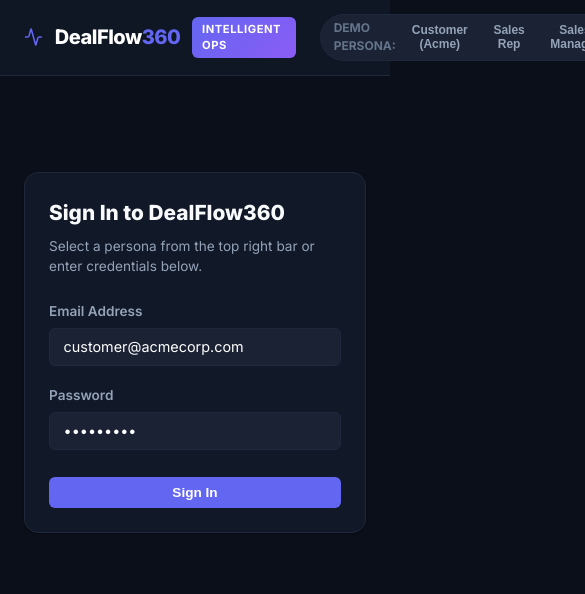
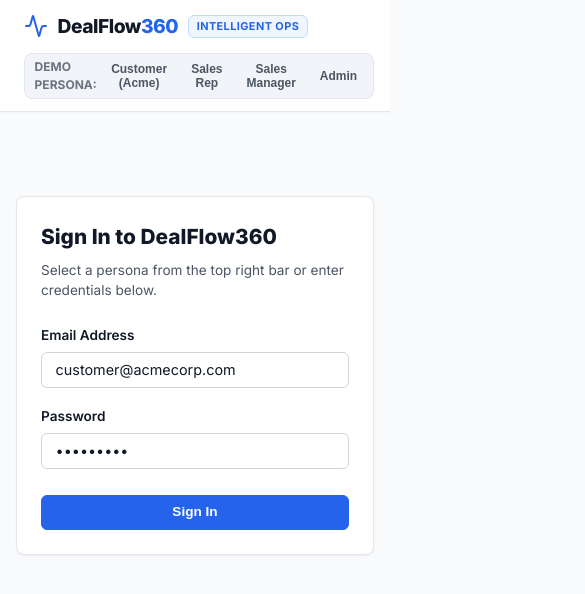
Before and after one commit to parth-soni67/Odoo-finale-2026, a React app in the folder frontend/: page / in a window 390 px wide. Shown: the top 594 px of the page, 585 px wide, since content can reach past the window. Built offline with nearby package versions, Linux system fonts and the light colour scheme; no server answers; the HTML template or start-up script is replaced by a standard one.

Commit message:
style: redesign frontend with professional light theme

```diff
--- a/frontend/src/App.jsx
+++ b/frontend/src/App.jsx
@@ -90,7 +90,7 @@ export default function App() {
 
   if (authLoading) {
     return (
-      <div style={{ display: "flex", height: "100vh", alignItems: "center", justifyContent: "center", background: "var(--bg-main)", color: "#fff" }}>
+      <div style={{ display: "flex", height: "100vh", alignItems: "center", justifyContent: "center", background: "var(--bg-main)", color: "var(--text-primary)", fontWeight: 600 }}>
         Loading DealFlow360...
       </div>
     );
--- a/frontend/src/components/CustomerManagement.jsx
+++ b/frontend/src/components/CustomerManagement.jsx
@@ -106,7 +106,7 @@ export function CustomerManagement({ user, onNotify }) {
     <div>
       <div style={{ display: "flex", justifyContent: "space-between", alignItems: "center", marginBottom: "1.5rem" }}>
         <div>
-          <h1 style={{ fontSize: "1.6rem", fontWeight: 800, color: "#fff", display: "flex", alignItems: "center", gap: "0.6rem" }}>
+          <h1 style={{ fontSize: "1.5rem", fontWeight: 800, color: "var(--text-primary)", display: "flex", alignItems: "center", gap: "0.6rem" }}>
             <Users color="var(--primary)" size={24} /> Customer Accounts & Tier Governance
           </h1>
           <p style={{ color: "var(--text-secondary)", fontSize: "0.9rem" }}>
@@ -176,7 +176,7 @@ export function CustomerManagement({ user, onNotify }) {
               ) : (
                 filteredCustomers.map((c) => (
                   <tr key={c.id}>
-                    <td><strong style={{ color: "#fff" }}>{c.company_name}</strong></td>
+                    <td><strong style={{ color: "var(--text-primary)" }}>{c.company_name}</strong></td>
                     <td>{c.contact_name}</td>
                     <td><code>{c.email}</code></td>
                     <td>
--- a/frontend/src/components/NegotiationsReview.jsx
+++ b/frontend/src/components/NegotiationsReview.jsx
@@ -76,7 +76,7 @@ export function NegotiationsReview({ onNotify }) {
     <div>
       <div style={{ display: "flex", justifyContent: "space-between", alignItems: "center", marginBottom: "1.5rem" }}>
         <div>
-          <h1 style={{ fontSize: "1.6rem", fontWeight: 800, color: "#fff", display: "flex", alignItems: "center", gap: "0.6rem" }}>
+          <h1 style={{ fontSize: "1.5rem", fontWeight: 800, color: "var(--text-primary)", display: "flex", alignItems: "center", gap: "0.6rem" }}>
             <MessageSquare color="var(--primary)" size={24} /> Customer Negotiation Review Queue
           </h1>
           <p style={{ color: "var(--text-secondary)", fontSize: "0.9rem" }}>
--- a/frontend/src/components/ProductManagement.jsx
+++ b/frontend/src/components/ProductManagement.jsx
@@ -131,7 +131,7 @@ export function ProductManagement({ user, onNotify }) {
     <div>
       <div style={{ display: "flex", justifyContent: "space-between", alignItems: "center", marginBottom: "1.5rem" }}>
         <div>
-          <h1 style={{ fontSize: "1.6rem", fontWeight: 800, color: "#fff", display: "flex", alignItems: "center", gap: "0.6rem" }}>
+          <h1 style={{ fontSize: "1.5rem", fontWeight: 800, color: "var(--text-primary)", display: "flex", alignItems: "center", gap: "0.6rem" }}>
             <Package color="var(--primary)" size={24} /> Product Catalog Management
           </h1>
           <p style={{ color: "var(--text-secondary)", fontSize: "0.9rem" }}>
@@ -203,7 +203,7 @@ export function ProductManagement({ user, onNotify }) {
                 filteredProducts.map((p) => (
                   <tr key={p.id}>
                     <td>
-                      <strong style={{ color: "#fff" }}>{p.name}</strong>
+                      <strong style={{ color: "var(--text-primary)" }}>{p.name}</strong>
                       {p.description && (
                         <div style={{ fontSize: "0.75rem", color: "var(--text-muted)", maxWidth: "280px" }}>
                           {p.description}
--- a/frontend/src/components/SalesReports.jsx
+++ b/frontend/src/components/SalesReports.jsx
@@ -43,7 +43,7 @@ export function SalesReports({ onNotify }) {
     <div>
       <div style={{ display: "flex", justifyContent: "space-between", alignItems: "center", marginBottom: "1.5rem" }}>
         <div>
-          <h1 style={{ fontSize: "1.6rem", fontWeight: 800, color: "#fff", display: "flex", alignItems: "center", gap: "0.6rem" }}>
+          <h1 style={{ fontSize: "1.5rem", fontWeight: 800, color: "var(--text-primary)", display: "flex", alignItems: "center", gap: "0.6rem" }}>
             <BarChart3 color="var(--primary)" size={24} /> Sales Operations & Governance Analytics
           </h1>
           <p style={{ color: "var(--text-secondary)", fontSize: "0.9rem" }}>
--- a/frontend/src/index.css
+++ b/frontend/src/index.css
@@ -4,51 +4,62 @@
   --font-sans: 'Inter', -apple-system, BlinkMacSystemFont, 'Segoe UI', Roboto, sans-serif;
   --font-mono: 'JetBrains Mono', monospace;
 
-  /* Deep Space Theme Palette */
-  --bg-main: #0b0f19;
-  --bg-surface: #111827;
-  --bg-surface-elevated: #1a2234;
-  --bg-surface-hover: #222d42;
-  --border-subtle: #1f293d;
-  --border-prominent: #2d3b55;
+  /* Clean White / Light Enterprise SaaS Palette */
+  --bg-main: #f8fafc;
+  --bg-surface: #ffffff;
+  --bg-surface-elevated: #f1f5f9;
+  --bg-surface-hover: #e2e8f0;
+  --border-subtle: #e5e7eb;
+  --border-prominent: #cbd5e1;
 
-  /* Typography */
-  --text-primary: #f8fafc;
-  --text-secondary: #94a3b8;
-  --text-muted: #64748b;
+  /* Typography - Maximum Contrast */
+  --text-primary: #111827;
+  --text-secondary: #4b5563;
+  --text-muted: #6b7280;
 
-  /* Brand Accents */
-  --primary: #6366f1;
-  --primary-hover: #4f46e5;
-  --primary-glow: rgba(99, 102, 241, 0.25);
-  --accent-purple: #8b5cf6;
+  /* Primary Action / Brand Color (Enterprise Royal Blue) */
+  --primary: #2563eb;
+  --primary-hover: #1d4ed8;
+  --primary-light: #eff6ff;
+  --primary-border: #bfdbfe;
+  --primary-glow: rgba(37, 99, 235, 0.15);
 
-  /* Semantic Status Colors */
-  --status-healthy: #10b981;
-  --status-healthy-bg: rgba(16, 185, 129, 0.12);
-  --status-healthy-border: rgba(16, 185, 129, 0.3);
+  /* Semantic Status Colors (Pastel Backgrounds + Dark Contrast Text) */
+  --status-healthy: #16a34a;
+  --status-healthy-text: #166534;
+  --status-healthy-bg: #dcfce7;
+  --status-healthy-border: #bbf7d0;
 
-  --status-medium: #f59e0b;
-  --status-medium-bg: rgba(245, 158, 11, 0.12);
-  --status-medium-border: rgba(245, 158, 11, 0.3);
+  --status-medium: #d97706;
+  --status-medium-text: #92400e;
+  --status-medium-bg: #fef3c7;
+  --status-medium-border: #fde68a;
 
-  --status-high: #f43f5e;
-  --status-high-bg: rgba(244, 63, 94, 0.12);
-  --status-high-border: rgba(244, 63, 94, 0.3);
+  --status-high: #dc2626;
+  --status-high-text: #991b1b;
+  --status-high-bg: #fee2e2;
+  --status-high-border: #fecaca;
 
-  --status-info: #0ea5e9;
-  --status-info-bg: rgba(14, 165, 233, 0.12);
-  --status-info-border: rgba(14, 165, 233, 0.3);
+  --status-info: #2563eb;
+  --status-info-text: #1e40af;
+  --status-info-bg: #dbeafe;
+  --status-info-border: #bfdbfe;
 
-  /* Elevation Shadows */
-  --shadow-sm: 0 1px 2px 0 rgba(0, 0, 0, 0.3);
-  --shadow-md: 0 4px 12px -1px rgba(0, 0, 0, 0.4);
-  --shadow-lg: 0 12px 24px -4px rgba(0, 0, 0, 0.5);
-  --shadow-glow: 0 0 20px var(--primary-glow);
+  --status-neutral-text: #374151;
+  --status-neutral-bg: #f3f4f6;
+  --status-neutral-border: #e5e7eb;
 
+  /* Clean Enterprise Elevation Shadows */
+  --shadow-xs: 0 1px 2px 0 rgba(0, 0, 0, 0.05);
+  --shadow-sm: 0 1px 3px 0 rgba(0, 0, 0, 0.07), 0 1px 2px 0 rgba(0, 0, 0, 0.04);
+  --shadow-md: 0 4px 6px -1px rgba(0, 0, 0, 0.08), 0 2px 4px -1px rgba(0, 0, 0, 0.04);
+  --shadow-lg: 0 10px 15px -3px rgba(0, 0, 0, 0.08), 0 4px 6px -2px rgba(0, 0, 0, 0.04);
+  --shadow-xl: 0 20px 25px -5px rgba(0, 0, 0, 0.08), 0 10px 10px -5px rgba(0, 0, 0, 0.03);
+
+  --radius-xs: 4px;
   --radius-sm: 6px;
-  --radius-md: 10px;
-  --radius-lg: 14px;
+  --radius-md: 8px;
+  --radius-lg: 10px;
   --radius-full: 9999px;
 }
 
@@ -72,105 +83,108 @@ body {
   display: flex;
   flex-direction: column;
   min-height: 100vh;
+  background-color: var(--bg-main);
 }
 
 .main-content {
   flex: 1;
-  max-width: 1380px;
+  max-width: 1400px;
   width: 100%;
   margin: 0 auto;
-  padding: 2rem 1.5rem;
+  padding: 1.75rem 1.5rem;
 }
 
-/* Header & Nav */
+/* Header & Navigation */
 .header {
-  background: rgba(17, 24, 39, 0.85);
-  backdrop-filter: blur(12px);
+  background: var(--bg-surface);
   border-bottom: 1px solid var(--border-subtle);
   position: sticky;
   top: 0;
   z-index: 50;
+  box-shadow: 0 1px 2px 0 rgba(0, 0, 0, 0.03);
 }
 
 .header-inner {
-  max-width: 1380px;
+  max-width: 1400px;
   margin: 0 auto;
-  padding: 0.85rem 1.5rem;
+  padding: 0.75rem 1.5rem;
   display: flex;
   align-items: center;
   justify-content: space-between;
-  gap: 1.5rem;
+  gap: 1.25rem;
 }
 
 .brand {
   display: flex;
   align-items: center;
-  gap: 0.75rem;
+  gap: 0.6rem;
   font-weight: 800;
-  font-size: 1.25rem;
+  font-size: 1.2rem;
   letter-spacing: -0.025em;
-  color: #fff;
+  color: var(--text-primary);
   cursor: pointer;
+  user-select: none;
 }
 
 .brand-badge {
-  background: linear-gradient(135deg, var(--primary), var(--accent-purple));
-  color: #fff;
-  padding: 0.25rem 0.6rem;
+  background: var(--primary-light);
+  color: var(--primary);
+  border: 1px solid var(--primary-border);
+  padding: 0.15rem 0.5rem;
   border-radius: var(--radius-sm);
-  font-size: 0.7rem;
+  font-size: 0.68rem;
   font-weight: 700;
   text-transform: uppercase;
-  letter-spacing: 0.05em;
+  letter-spacing: 0.04em;
 }
 
 .nav-links {
   display: flex;
   align-items: center;
-  gap: 0.5rem;
+  gap: 0.35rem;
 }
 
 .nav-item {
   display: flex;
   align-items: center;
-  gap: 0.5rem;
-  padding: 0.5rem 0.85rem;
+  gap: 0.45rem;
+  padding: 0.45rem 0.8rem;
   border-radius: var(--radius-sm);
   color: var(--text-secondary);
   background: transparent;
-  border: none;
+  border: 1px solid transparent;
   font-weight: 500;
-  font-size: 0.9rem;
+  font-size: 0.88rem;
   cursor: pointer;
   transition: all 0.15s ease;
 }
 
 .nav-item:hover {
   color: var(--text-primary);
-  background: var(--bg-surface-hover);
+  background: var(--bg-surface-elevated);
 }
 
 .nav-item.active {
-  color: #fff;
-  background: var(--bg-surface-elevated);
-  border: 1px solid var(--border-prominent);
+  color: var(--primary);
+  background: var(--primary-light);
+  border: 1px solid var(--primary-border);
   font-weight: 600;
 }
 
-/* User Persona Switcher */
+/* User Controls & Persona Switcher */
 .user-controls {
   display: flex;
   align-items: center;
-  gap: 1rem;
+  gap: 0.85rem;
 }
 
 .persona-switcher {
   display: flex;
   align-items: center;
-  gap: 0.4rem;
+  gap: 0.3rem;
   background: var(--bg-surface-elevated);
-  padding: 0.3rem 0.6rem;
-  border-radius: var(--radius-full);
+  padding: 0.25rem 0.4rem;
+  border-radius: var(--radius-md);
   border: 1px solid var(--border-subtle);
   font-size: 0.8rem;
 }
@@ -180,7 +194,7 @@ body {
   border: none;
   color: var(--text-secondary);
   padding: 0.25rem 0.6rem;
-  border-radius: var(--radius-full);
+  border-radius: var(--radius-sm);
   font-size: 0.75rem;
   font-weight: 600;
   cursor: pointer;
@@ -188,23 +202,24 @@ body {
 }
 
 .persona-btn:hover {
-  color: #fff;
+  color: var(--text-primary);
+  background: rgba(255, 255, 255, 0.6);
 }
 
 .persona-btn.active {
   background: var(--primary);
-  color: #fff;
-  box-shadow: 0 0 10px var(--primary-glow);
+  color: #ffffff;
+  box-shadow: 0 1px 2px rgba(0, 0, 0, 0.1);
 }
 
 /* Cards & Containers */
 .card {
   background: var(--bg-surface);
   border: 1px solid var(--border-subtle);
-  border-radius: var(--radius-lg);
+  border-radius: var(--radius-md);
   padding: 1.5rem;
-  box-shadow: var(--shadow-sm);
-  transition: border-color 0.2s ease, box-shadow 0.2s ease;
+  box-shadow: var(--shadow-xs);
+  transition: border-color 0.15s ease, box-shadow 0.15s ease;
 }
 
 .card:hover {
@@ -230,9 +245,9 @@ body {
 /* KPI Summary Cards Grid */
 .kpi-grid {
   display: grid;
-  grid-template-columns: repeat(auto-fit, minmax(200px, 1fr));
+  grid-template-columns: repeat(auto-fit, minmax(220px, 1fr));
   gap: 1rem;
-  margin-bottom: 2rem;
+  margin-bottom: 1.75rem;
 }
 
 .kpi-card {
@@ -242,9 +257,10 @@ body {
   padding: 1.25rem;
   display: flex;
   flex-direction: column;
-  gap: 0.5rem;
+  gap: 0.4rem;
   position: relative;
   overflow: hidden;
+  box-shadow: var(--shadow-xs);
 }
 
 .kpi-card::before {
@@ -263,18 +279,19 @@ body {
 .kpi-card.primary::before { background: var(--primary); }
 
 .kpi-label {
-  font-size: 0.8rem;
+  font-size: 0.78rem;
   font-weight: 600;
   color: var(--text-secondary);
   text-transform: uppercase;
-  letter-spacing: 0.05em;
+  letter-spacing: 0.04em;
 }
 
 .kpi-value {
   font-size: 1.85rem;
   font-weight: 800;
-  color: #fff;
+  color: var(--text-primary);
   letter-spacing: -0.03em;
+  line-height: 1.2;
 }
 
 .kpi-sub {
@@ -282,46 +299,47 @@ body {
   color: var(--text-muted);
 }
 
-/* Badges & Chips */
+/* Semantic Badges & Chips */
 .badge {
   display: inline-flex;
   align-items: center;
   gap: 0.35rem;
-  padding: 0.25rem 0.65rem;
-  border-radius: var(--radius-full);
+  padding: 0.2rem 0.6rem;
+  border-radius: var(--radius-sm);
   font-size: 0.75rem;
   font-weight: 600;
-  letter-spacing: 0.02em;
+  letter-spacing: 0.01em;
+  white-space: nowrap;
 }
 
 .badge-healthy {
   background: var(--status-healthy-bg);
-  color: var(--status-healthy);
+  color: var(--status-healthy-text);
   border: 1px solid var(--status-healthy-border);
 }
 
 .badge-medium {
   background: var(--status-medium-bg);
-  color: var(--status-medium);
+  color: var(--status-medium-text);
   border: 1px solid var(--status-medium-border);
 }
 
 .badge-high {
   background: var(--status-high-bg);
-  color: var(--status-high);
+  color: var(--status-high-text);
   border: 1px solid var(--status-high-border);
 }
 
 .badge-info {
   background: var(--status-info-bg);
-  color: var(--status-info);
+  color: var(--status-info-text);
   border: 1px solid var(--status-info-border);
 }
 
 .badge-neutral {
-  background: var(--bg-surface-elevated);
-  color: var(--text-secondary);
-  border: 1px solid var(--border-subtle);
+  background: var(--status-neutral-bg);
+  color: var(--status-neutral-text);
+  border: 1px solid var(--status-neutral-border);
 }
 
 /* Risk Progress Bar */
@@ -334,8 +352,9 @@ body {
 
 .risk-bar-bg {
   flex: 1;
-  height: 7px;
-  background: var(--bg-surface-hover);
+  height: 8px;
+  background: var(--bg-surface-elevated);
+  border: 1px solid var(--border-subtle);
   border-radius: var(--radius-full);
   overflow: hidden;
 }
@@ -343,7 +362,7 @@ body {
 .risk-bar-fill {
   height: 100%;
   border-radius: var(--radius-full);
-  transition: width 0.4s ease;
+  transition: width 0.3s ease;
 }
 
 .risk-bar-fill.healthy { background: var(--status-healthy); }
@@ -355,33 +374,44 @@ body {
   overflow-x: auto;
   border-radius: var(--radius-md);
   border: 1px solid var(--border-subtle);
+  background: var(--bg-surface);
 }
 
 .data-table {
   width: 100%;
   border-collapse: collapse;
   text-align: left;
-  font-size: 0.9rem;
+  font-size: 0.88rem;
 }
 
 .data-table th {
   background: var(--bg-surface-elevated);
   color: var(--text-secondary);
   font-weight: 600;
-  padding: 0.85rem 1rem;
+  padding: 0.75rem 1rem;
   border-bottom: 1px solid var(--border-subtle);
   white-space: nowrap;
 }
 
 .data-table td {
-  padding: 1rem;
+  padding: 0.85rem 1rem;
   border-bottom: 1px solid var(--border-subtle);
   color: var(--text-primary);
   background: var(--bg-surface);
 }
 
 .data-table tr:hover td {
+  background: #f8fafc;
+}
+
+.data-table code {
+  font-family: var(--font-mono);
+  font-size: 0.8rem;
   background: var(--bg-surface-elevated);
+  padding: 0.15rem 0.4rem;
+  border-radius: var(--radius-xs);
+  border: 1px solid var(--border-subtle);
+  color: #374151;
 }
 
 /* Buttons */
@@ -389,50 +419,61 @@ body {
   display: inline-flex;
   align-items: center;
   justify-content: center;
-  gap: 0.5rem;
-  padding: 0.5rem 1rem;
+  gap: 0.45rem;
+  padding: 0.5rem 0.95rem;
   border-radius: var(--radius-sm);
   font-size: 0.85rem;
   font-weight: 600;
   cursor: pointer;
   transition: all 0.15s ease;
-  border: none;
+  border: 1px solid transparent;
   text-decoration: none;
+  line-height: 1.25;
+}
+
+.btn:disabled {
+  opacity: 0.6;
+  cursor: not-allowed;
 }
 
 .btn-primary {
   background: var(--primary);
-  color: #fff;
+  color: #ffffff;
+  border-color: var(--primary);
 }
-.btn-primary:hover {
+.btn-primary:hover:not(:disabled) {
   background: var(--primary-hover);
-  box-shadow: 0 0 12px var(--primary-glow);
+  border-color: var(--primary-hover);
 }
 
 .btn-secondary {
-  background: var(--bg-surface-elevated);
+  background: var(--bg-surface);
   color: var(--text-primary);
   border: 1px solid var(--border-prominent);
 }
-.btn-secondary:hover {
-  background: var(--bg-surface-hover);
-  border-color: var(--text-secondary);
+.btn-secondary:hover:not(:disabled) {
+  background: var(--bg-surface-elevated);
+  border-color: #94a3b8;
 }
 
 .btn-success {
   background: var(--status-healthy);
-  color: #fff;
+  color: #ffffff;
+  border-color: var(--status-healthy);
 }
-.btn-success:hover {
-  background: #059669;
+.btn-success:hover:not(:disabled) {
+  background: #15803d;
+  border-color: #15803d;
 }
 
 .btn-danger {
   background: var(--status-high);
-  color: #fff;
+  color: #ffffff;
+  border-color: var(--status-high);
 }
-.btn-danger:hover {
-  background: #e11d48;
+.btn-danger:hover:not(:disabled) {
+  background: #b91c1c;
+  border-color: #b91c1c;
 }
 
 .btn-sm {
@@ -444,8 +485,8 @@ body {
 .modal-overlay {
   position: fixed;
   inset: 0;
-  background: rgba(0, 0, 0, 0.75);
-  backdrop-filter: blur(8px);
+  background: rgba(15, 23, 42, 0.45);
+  backdrop-filter: blur(4px);
   display: flex;
   align-items: center;
   justify-content: center;
@@ -455,19 +496,19 @@ body {
 
 .modal-card {
   background: var(--bg-surface);
-  border: 1px solid var(--border-prominent);
+  border: 1px solid var(--border-subtle);
   border-radius: var(--radius-lg);
   max-width: 600px;
   width: 100%;
   max-height: 90vh;
   overflow-y: auto;
-  box-shadow: var(--shadow-lg);
+  box-shadow: var(--shadow-xl);
   padding: 1.75rem;
-  animation: modalFade 0.2s cubic-bezier(0.16, 1, 0.3, 1);
+  animation: modalFade 0.18s ease-out;
 }
 
 @keyframes modalFade {
-  from { opacity: 0; transform: scale(0.96) translateY(8px); }
+  from { opacity: 0; transform: scale(0.98) translateY(6px); }
   to { opacity: 1; transform: scale(1) translateY(0); }
 }
 
@@ -476,30 +517,34 @@ body {
   display: flex;
   flex-direction: column;
   gap: 0.4rem;
-  margin-bottom: 1.2rem;
+  margin-bottom: 1.1rem;
 }
 
 .form-label {
   font-size: 0.85rem;
   font-weight: 600;
-  color: var(--text-secondary);
+  color: var(--text-primary);
 }
 
 .form-input, .form-select, .form-textarea {
-  background: var(--bg-surface-elevated);
-  border: 1px solid var(--border-subtle);
+  background: var(--bg-surface);
+  border: 1px solid #d1d5db;
   border-radius: var(--radius-sm);
-  padding: 0.6rem 0.85rem;
-  color: #fff;
+  padding: 0.55rem 0.85rem;
+  color: var(--text-primary);
   font-family: inherit;
   font-size: 0.9rem;
   outline: none;
-  transition: border-color 0.15s ease;
+  transition: border-color 0.15s ease, box-shadow 0.15s ease;
+}
+
+.form-input::placeholder, .form-textarea::placeholder {
+  color: #9ca3af;
 }
 
 .form-input:focus, .form-select:focus, .form-textarea:focus {
   border-color: var(--primary);
-  box-shadow: 0 0 0 2px var(--primary-glow);
+  box-shadow: 0 0 0 3px var(--primary-glow);
 }
 
 /* Signals & Recommendations List */
@@ -507,28 +552,31 @@ body {
   display: flex;
   align-items: flex-start;
   gap: 0.75rem;
-  padding: 0.75rem;
+  padding: 0.75rem 1rem;
   border-radius: var(--radius-sm);
-  background: var(--bg-surface-elevated);
-  border-left: 3px solid var(--status-high);
+  background: var(--status-high-bg);
+  border: 1px solid var(--status-high-border);
+  border-left: 4px solid var(--status-high);
   margin-bottom: 0.5rem;
   font-size: 0.85rem;
+  color: var(--status-high-text);
 }
 
 .recommendation-item {
   display: flex;
   align-items: flex-start;
   gap: 0.75rem;
-  padding: 0.75rem;
+  padding: 0.75rem 1rem;
   border-radius: var(--radius-sm);
-  background: rgba(99, 102, 241, 0.08);
-  border-left: 3px solid var(--primary);
+  background: var(--primary-light);
+  border: 1px solid var(--primary-border);
+  border-left: 4px solid var(--primary);
   margin-bottom: 0.5rem;
   font-size: 0.85rem;
-  color: #e0e7ff;
+  color: #1e3a8a;
 }
 
-/* Toast */
+/* Toast Notifications */
 .toast-container {
   position: fixed;
   bottom: 2rem;
@@ -540,17 +588,53 @@ body {
 }
 
 .toast {
-  background: var(--bg-surface-elevated);
-  border: 1px solid var(--border-prominent);
+  background: var(--bg-surface);
+  border: 1px solid var(--border-subtle);
   border-radius: var(--radius-md);
-  padding: 0.85rem 1.25rem;
+  padding: 0.75rem 1.25rem;
   box-shadow: var(--shadow-lg);
-  font-size: 0.9rem;
+  font-size: 0.88rem;
   display: flex;
   align-items: center;
-  gap: 0.75rem;
+  gap: 0.6rem;
+  color: var(--text-primary);
   animation: modalFade 0.2s ease;
 }
 
-.toast.success { border-color: var(--status-healthy); color: #fff; }
-.toast.error { border-color: var(--status-high); color: #fff; }
+.toast.success {
+  border-left: 4px solid var(--status-healthy);
+}
+
+.toast.error {
+  border-left: 4px solid var(--status-high);
+}
+
+.toast.info {
+  border-left: 4px solid var(--primary);
+}
+
+/* Responsive Overrides */
+@media (max-width: 1024px) {
+  .header-inner {
+    flex-direction: column;
+    align-items: flex-start;
+    gap: 0.75rem;
+  }
+  .user-controls {
+    width: 100%;
+    justify-content: space-between;
+    flex-wrap: wrap;
+  }
+}
+
+@media (max-width: 768px) {
+  .main-content {
+    padding: 1.25rem 1rem;
+  }
+  .nav-links {
+    flex-wrap: wrap;
+  }
+  .kpi-grid {
+    grid-template-columns: 1fr;
+  }
+}
```
Also changed, not shown: frontend/src/components/CustomerPortal.jsx (+39 -37 lines), frontend/src/components/DealHealthDashboard.jsx (+5 -5 lines).
